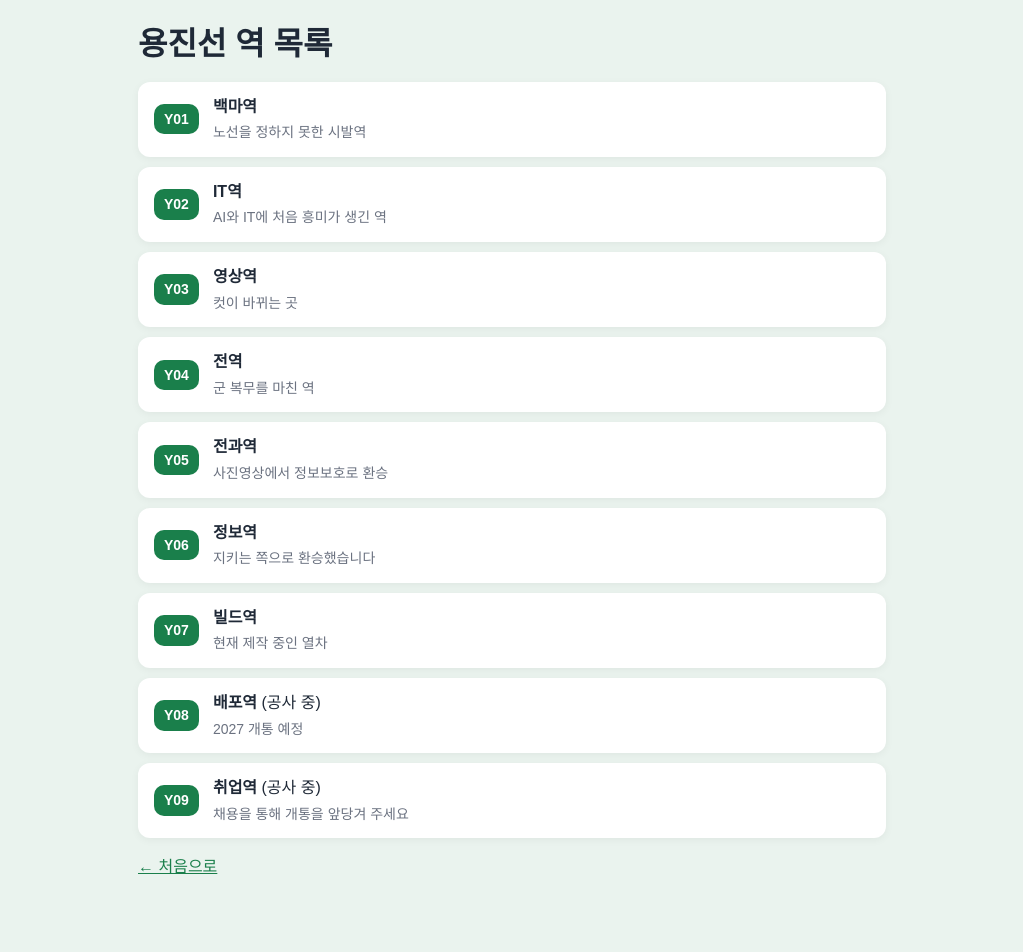
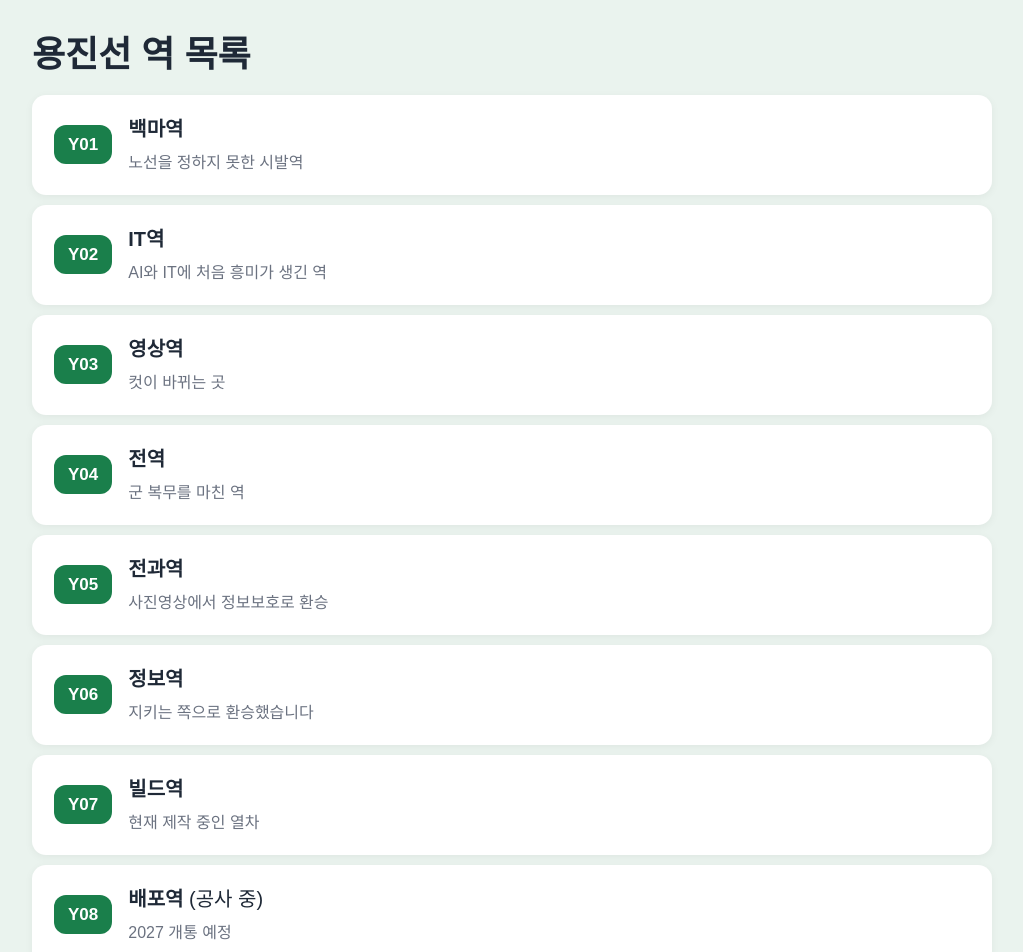
Before and after one commit to BLACKHEADHUB/yongjin-line, a Next.js app: page /stations in a window 1280 px wide. Shown: the top 952 px of the page, without its empty margins (128-1151 px from the left). Built offline with nearby package versions, Linux system fonts and the light colour scheme; no server answers; the database is empty.

Commit message:
화면 확대, 개찰구 연출 보강, 노선도 글자 겹침 수정

```diff
--- a/app/globals.css
+++ b/app/globals.css
@@ -1,101 +1,120 @@
 :root { --green: #1a7f4b; --dark: #0f5a35; --light: #35c27a; --soft: #e3f5ea; --orange: #ff7a1a; --ink: #1f2937; --muted: #6b7280; }
 * { box-sizing: border-box; }
-body { margin: 0; font-family: 'Apple SD Gothic Neo', 'Malgun Gothic', sans-serif; line-height: 1.6; color: var(--ink); background: #eaf3ee; }
+body { margin: 0; font-size: 18px; font-family: 'Apple SD Gothic Neo', 'Malgun Gothic', sans-serif; line-height: 1.6; color: var(--ink); background: #eaf3ee; }
 h1, h2, h3 { margin: 0 0 8px; line-height: 1.3; }
-h2 { font-size: 18px; color: var(--dark); }
-h3 { font-size: 15px; margin-top: 18px; color: var(--dark); }
+h2 { font-size: 24px; color: var(--dark); }
+h3 { font-size: 18px; margin-top: 18px; color: var(--dark); }
 a { color: var(--green); }
-.muted { color: var(--muted); font-size: 14px; }
-button { font: inherit; font-size: 14px; font-weight: bold; padding: 9px 18px; cursor: pointer; border: none; background: var(--green); color: #fff; border-radius: 999px; transition: background .15s, transform .15s; }
+.muted { color: var(--muted); font-size: 16px; }
+button { font: inherit; font-size: 16px; font-weight: bold; padding: 12px 24px; cursor: pointer; border: none; background: var(--green); color: #fff; border-radius: 999px; transition: background .15s, transform .15s; }
 button:hover { background: var(--dark); }
 button.sub { background: #fff; color: var(--green); border: 1px solid var(--green); }
 button.sub:hover { background: var(--soft); }
 
-.page, .platform, .ride { max-width: 780px; margin: 0 auto; padding: 24px 16px 48px; }
-.ride { max-width: 1100px; }
-.panel { background: #fff; border-radius: 16px; box-shadow: 0 2px 10px rgba(0, 0, 0, .06); padding: 20px 24px; margin: 0 0 16px; }
+.page, .platform, .ride { max-width: 1000px; margin: 0 auto; padding: 32px 20px 64px; }
+.ride { max-width: 1400px; }
+.panel { background: #fff; border-radius: 20px; box-shadow: 0 2px 12px rgba(0, 0, 0, .07); padding: 30px 34px; margin: 0 0 22px; }
 .panel p { margin: 6px 0; }
-.badge { display: inline-block; background: var(--soft); color: var(--dark); border-radius: 999px; padding: 2px 11px; margin: 3px 5px 3px 0; font-size: 13px; }
+.badge { display: inline-block; background: var(--soft); color: var(--dark); border-radius: 999px; padding: 4px 14px; margin: 4px 6px 4px 0; font-size: 15px; }
 
 /* ===== 첫 화면: 가로형 교통카드 ===== */
 .card-stage { perspective: 900px; padding: 8px 0 4px; }
-.idcard { position: relative; overflow: hidden; width: 100%; max-width: 560px; aspect-ratio: 1.6 / 1; margin: 0 auto; border-radius: 22px; padding: 22px 26px; color: #fff; display: flex; flex-direction: column; justify-content: space-between; background: linear-gradient(135deg, #0b4a2b 0%, #1a7f4b 52%, #3fd185 100%); box-shadow: 0 18px 36px rgba(15, 90, 53, .38), inset 0 0 0 1px rgba(255, 255, 255, .18); transition: transform .15s ease-out; will-change: transform; }
+.idcard { position: relative; overflow: hidden; width: 100%; max-width: 780px; aspect-ratio: 1.6 / 1; margin: 0 auto; border-radius: 28px; padding: 32px 38px; font-size: 20px; color: #fff; display: flex; flex-direction: column; justify-content: space-between; background: linear-gradient(135deg, #0b4a2b 0%, #1a7f4b 52%, #3fd185 100%); box-shadow: 0 18px 36px rgba(15, 90, 53, .38), inset 0 0 0 1px rgba(255, 255, 255, .18); transition: transform .15s ease-out; will-change: transform; }
 .idcard::before { content: ''; position: absolute; inset: 0; background: repeating-linear-gradient(115deg, rgba(255,255,255,.05) 0 2px, transparent 2px 14px); }
 .idcard::after { content: ''; position: absolute; right: -70px; bottom: -90px; width: 260px; height: 260px; border-radius: 50%; background: rgba(255, 255, 255, .09); }
 .shine { position: absolute; inset: 0; pointer-events: none; z-index: 2; background: radial-gradient(circle at var(--mx, 50%) var(--my, 50%), rgba(255, 255, 255, .28), transparent 45%); }
 .idcard > * { position: relative; z-index: 1; }
 .idcard .shine { position: absolute; }
 .idcard-top { display: flex; justify-content: space-between; align-items: center; font-weight: bold; letter-spacing: 1px; }
-.chip { display: inline-block; width: 40px; height: 29px; margin-right: 10px; vertical-align: middle; border-radius: 6px; background: linear-gradient(135deg, #f8e08a, #d3a93c); box-shadow: inset 0 0 0 1px rgba(0,0,0,.2); }
-.nfc { font-size: 20px; letter-spacing: -2px; opacity: .8; transform: rotate(0deg); }
-.idcard-mid { display: flex; gap: 20px; align-items: center; }
-.photo { flex: 0 0 auto; width: 98px; height: 122px; border-radius: 10px; border: 2px dashed rgba(255, 255, 255, .6); background: rgba(255, 255, 255, .13); display: flex; align-items: center; justify-content: center; font-size: 14px; overflow: hidden; }
+.chip { display: inline-block; width: 58px; height: 42px; margin-right: 10px; vertical-align: middle; border-radius: 6px; background: linear-gradient(135deg, #f8e08a, #d3a93c); box-shadow: inset 0 0 0 1px rgba(0,0,0,.2); }
+.nfc { font-size: 32px; letter-spacing: -2px; opacity: .8; transform: rotate(0deg); }
+.idcard-mid { display: flex; gap: 30px; align-items: center; }
+.photo { flex: 0 0 auto; width: 150px; height: 188px; border-radius: 14px; border: 2px dashed rgba(255, 255, 255, .6); background: rgba(255, 255, 255, .13); display: flex; align-items: center; justify-content: center; font-size: 14px; overflow: hidden; }
 .photo img { width: 100%; height: 100%; object-fit: cover; }
-.idcard h1 { font-size: 32px; margin: 0 0 4px; letter-spacing: 2px; text-shadow: 0 2px 4px rgba(0,0,0,.25); }
-.idcard-info div { font-size: 15px; opacity: .95; }
+.idcard h1 { font-size: 50px; margin: 0 0 4px; letter-spacing: 2px; text-shadow: 0 2px 4px rgba(0,0,0,.25); }
+.idcard-info div { font-size: 22px; opacity: .95; }
 .idcard-info .role { margin-top: 4px; font-weight: bold; }
-.idcard-info .talents { font-size: 13px; opacity: .85; }
-.idcard-bottom { display: flex; justify-content: space-between; font-size: 12px; opacity: .9; letter-spacing: .5px; }
+.idcard-info .talents { font-size: 17px; opacity: .85; }
+.idcard-bottom { display: flex; justify-content: space-between; font-size: 16px; opacity: .9; letter-spacing: .5px; }
 
-.board { position: relative; overflow: hidden; display: block; width: 100%; max-width: 560px; margin: 22px auto; padding: 19px; font-size: 21px; border-radius: 16px; background: var(--orange); box-shadow: 0 8px 18px rgba(255, 122, 26, .45); animation: pulse 1.8s ease-in-out infinite; }
+.board { position: relative; overflow: hidden; display: block; width: 100%; max-width: 780px; margin: 30px auto; padding: 28px; font-size: 30px; border-radius: 22px; background: var(--orange); box-shadow: 0 8px 18px rgba(255, 122, 26, .45); animation: pulse 1.8s ease-in-out infinite; }
 .board:hover { background: #e8650a; }
 .board::after { content: ''; position: absolute; top: 0; left: -60%; width: 40%; height: 100%; background: linear-gradient(100deg, transparent, rgba(255,255,255,.45), transparent); animation: sweep 2.8s ease-in-out infinite; }
 @keyframes pulse { 0%, 100% { transform: scale(1); } 50% { transform: scale(1.03); } }
 @keyframes sweep { 0% { left: -60%; } 55%, 100% { left: 130%; } }
 
-.skill-grid { display: grid; grid-template-columns: repeat(auto-fit, minmax(220px, 1fr)); gap: 14px; }
-.skill-group strong { display: block; font-size: 14px; color: var(--dark); margin-bottom: 2px; }
-.proj-list { display: grid; grid-template-columns: repeat(auto-fit, minmax(260px, 1fr)); gap: 14px; }
-.proj { border: 1px solid #dfe8e2; border-radius: 12px; padding: 14px 16px; background: #fafdfb; }
-.proj-tag { display: inline-block; font-size: 12px; color: #fff; background: var(--green); border-radius: 6px; padding: 0 8px; margin-bottom: 4px; }
-.proj strong { display: block; }
-.proj p { font-size: 14px; color: #374151; }
-.proj-links { margin-top: 8px; display: flex; gap: 14px; flex-wrap: wrap; font-size: 14px; }
-.contact { display: flex; gap: 20px; flex-wrap: wrap; justify-content: center; }
+.skill-grid { display: grid; grid-template-columns: repeat(auto-fit, minmax(260px, 1fr)); gap: 20px; }
+.skill-group strong { display: block; font-size: 17px; color: var(--dark); margin-bottom: 2px; }
+.proj-list { display: grid; grid-template-columns: repeat(auto-fit, minmax(300px, 1fr)); gap: 20px; }
+.proj { border: 1px solid #dfe8e2; border-radius: 16px; padding: 20px 22px; background: #fafdfb; }
+.proj-tag { display: inline-block; font-size: 14px; color: #fff; background: var(--green); border-radius: 6px; padding: 0 8px; margin-bottom: 4px; }
+.proj strong { display: block; font-size: 20px; }
+.proj p { font-size: 16px; color: #374151; }
+.proj-links { margin-top: 10px; display: flex; gap: 18px; flex-wrap: wrap; font-size: 16px; }
+.contact { font-size: 20px; display: flex; gap: 28px; flex-wrap: wrap; justify-content: center; }
 
-/* ===== 개찰구 ===== */
-.gate { position: relative; min-height: 100vh; overflow: hidden; text-align: center; padding: 18px 16px 24px; color: #e5e7eb; background: radial-gradient(ellipse at 50% -10%, #3a4a58 0%, #1b222b 55%, #11161c 100%); display: flex; flex-direction: column; align-items: center; transition: transform .7s ease-in, opacity .7s ease-in; }
-.gate::before { content: ''; position: absolute; top: 0; left: 8%; right: 8%; height: 6px; background: #f5f5dc; box-shadow: 0 0 40px 14px rgba(255, 244, 200, .4); border-radius: 4px; animation: flicker 5s infinite; }
+/* ===== 개찰구: 역사 천장 조명, 전광판, 유리문 개찰구, 바닥 타일 ===== */
+.gate { position: relative; min-height: 100vh; overflow: hidden; text-align: center; padding: 0 16px 24px; color: #e5e7eb; background: linear-gradient(#2b333d 0%, #1b222b 45%, #11161c 100%); display: flex; flex-direction: column; align-items: center; transition: transform .8s ease-in, opacity .8s ease-in; }
+.gate::before { content: ''; position: absolute; top: 0; left: 6%; right: 6%; height: 8px; background: #f8f5dc; box-shadow: 0 0 60px 20px rgba(255, 244, 200, .45); border-radius: 4px; animation: flicker 6s infinite; }
 @keyframes flicker { 0%, 92%, 100% { opacity: 1; } 94% { opacity: .5; } 96% { opacity: 1; } 97% { opacity: .6; } }
-.gate.leaving { transform: scale(1.7); opacity: 0; }
-.gate-skip, .gate-sound { position: absolute; top: 16px; background: rgba(255, 255, 255, .12); color: #fff; z-index: 5; }
-.gate-skip { right: 16px; }
-.gate-sound { left: 16px; padding: 9px 14px; }
-.gate-sign { margin-top: 34px; background: #1a7f4b; color: #fff; padding: 8px 24px; border-radius: 8px; font-weight: bold; letter-spacing: 2px; box-shadow: 0 6px 16px rgba(0,0,0,.4); }
-.gate-hall { margin: 40px 0 70px; transform: scale(1.35); transform-origin: top center; }
-.gate-arrow { width: 54px; height: 54px; margin: 0 auto 8px; border-radius: 50%; font-size: 30px; font-weight: bold; line-height: 54px; color: #fff; background: #d62828; box-shadow: 0 0 18px #d62828; transition: background .3s, box-shadow .3s; }
-.gate-arrow.go { background: #22c55e; box-shadow: 0 0 26px #22c55e; animation: bounce .6s ease-in-out infinite alternate; }
-@keyframes bounce { to { transform: translateY(6px); } }
-.gate-body { display: flex; align-items: flex-end; justify-content: center; }
-.gate-post { width: 110px; min-height: 150px; background: linear-gradient(90deg, #4b5563, #9ca3af 45%, #4b5563); border-radius: 12px 12px 4px 4px; padding: 10px; display: flex; flex-direction: column; justify-content: flex-start; }
-.gate-reader { transform: rotate(-18deg); background: #1f2937; border-radius: 10px; padding: 8px; box-shadow: 0 0 0 2px #374151; transition: box-shadow .2s; }
-.gate.near .gate-reader { box-shadow: 0 0 0 3px #22c55e, 0 0 24px #22c55e; }
-.gate-screen { background: #0b1220; color: #6ee7a0; min-height: 56px; border-radius: 6px; padding: 6px 4px; font-weight: bold; font-size: 13px; display: flex; flex-direction: column; justify-content: center; }
-.gate-screen small { font-weight: normal; font-size: 10px; }
-.gate-reader.ok .gate-screen { background: #16a34a; color: #fff; animation: flash .5s; }
-@keyframes flash { 0% { filter: brightness(2.2); } 100% { filter: brightness(1); } }
-.gate-pad { margin-top: 6px; height: 16px; border-radius: 4px; background: repeating-linear-gradient(90deg, #22c55e 0 6px, #14532d 6px 12px); opacity: .8; }
-.gate-lane { width: 150px; height: 90px; position: relative; background: linear-gradient(#0e141b, #1b222b); border-bottom: 4px solid #374151; }
-.gate-flap { position: absolute; bottom: 20px; width: 70px; height: 12px; border-radius: 6px; background: linear-gradient(#9ca3af, #4b5563); transition: transform .7s cubic-bezier(.5, 0, .2, 1); }
-.gate-flap.left { left: 0; transform-origin: left center; }
-.gate-flap.right { right: 0; transform-origin: right center; }
-.gate.open .gate-flap.left, .gate.leaving .gate-flap.left { transform: translateX(-60px) scaleX(.3); }
-.gate.open .gate-flap.right, .gate.leaving .gate-flap.right { transform: translateX(60px) scaleX(.3); }
-.gate.tapped .gate-body { animation: shake .25s; }
-@keyframes shake { 25% { transform: translateX(-3px); } 75% { transform: translateX(3px); } }
-.gate-text { margin: 18px 0 0; font-weight: bold; min-height: 24px; }
-.tapcard { position: relative; width: 250px; height: 156px; margin-top: 28px; padding: 14px 16px; text-align: left; border-radius: 16px; color: #fff; cursor: grab; touch-action: none; user-select: none; background: linear-gradient(135deg, #0b4a2b, #1a7f4b 55%, #3fd185); box-shadow: 0 12px 24px rgba(0, 0, 0, .5); display: flex; flex-direction: column; justify-content: space-between; z-index: 4; animation: bob 2.4s ease-in-out infinite; }
+.gate.leaving { transform: scale(2.2); opacity: 0; }
+.gate-skip, .gate-sound { position: absolute; top: 18px; background: rgba(255, 255, 255, .14); color: #fff; z-index: 6; }
+.gate-skip { right: 18px; }
+.gate-sound { left: 18px; padding: 12px 18px; }
+.gate-ceiling { margin-top: 40px; display: flex; flex-direction: column; align-items: center; gap: 12px; z-index: 3; }
+.gate-sign { background: #1a7f4b; color: #fff; padding: 12px 40px; border-radius: 10px; font-weight: bold; font-size: 24px; letter-spacing: 3px; box-shadow: 0 8px 20px rgba(0,0,0,.5), inset 0 0 0 2px rgba(255,255,255,.25); }
+.gate-board { min-width: 420px; max-width: 90vw; background: #080b10; color: #ffb02e; font-family: 'Courier New', monospace; font-weight: bold; font-size: 20px; padding: 10px 24px; border-radius: 6px; border: 3px solid #2d3640; box-shadow: 0 0 18px rgba(255, 176, 46, .25); text-shadow: 0 0 8px rgba(255, 176, 46, .8); overflow: hidden; }
+.gate-board span { display: inline-block; animation: ticker .6s ease-out; }
+@keyframes ticker { from { transform: translateY(100%); opacity: 0; } to { transform: none; opacity: 1; } }
+.gate-hall { margin: 50px 0 120px; transform: scale(1.5); transform-origin: top center; z-index: 2; }
+.gate-machine { display: flex; align-items: flex-end; justify-content: center; filter: drop-shadow(0 20px 18px rgba(0,0,0,.55)); }
+.gate-post { position: relative; width: 130px; height: 230px; padding: 12px; border-radius: 14px 14px 6px 6px; background: linear-gradient(90deg, #3b4450, #aab3bd 30%, #e5e9ee 48%, #8e98a4 70%, #3b4450); box-shadow: inset 0 -10px 16px rgba(0,0,0,.35); }
+.gate-post::before { content: ''; position: absolute; top: 0; left: 0; right: 0; height: 26px; border-radius: 14px 14px 0 0; background: linear-gradient(#59636f, #2f3640); }
+.lamp { position: absolute; top: 8px; left: 50%; margin-left: -9px; width: 18px; height: 18px; border-radius: 50%; background: #d62828; box-shadow: 0 0 14px 3px #d62828; transition: background .3s, box-shadow .3s; z-index: 1; }
+.lamp.go { background: #22c55e; box-shadow: 0 0 16px 4px #22c55e; }
+.gate-reader { position: relative; margin-top: 34px; transform: rotate(-16deg); background: #1b222b; border-radius: 12px; padding: 9px; box-shadow: 0 0 0 3px #3a444f, 0 6px 10px rgba(0,0,0,.5); transition: box-shadow .2s; }
+.gate.near .gate-reader { box-shadow: 0 0 0 3px #22c55e, 0 0 30px 6px #22c55e; }
+.gate-screen { background: #07101c; color: #6ee7a0; min-height: 64px; border-radius: 7px; padding: 8px 5px; font-weight: bold; font-size: 14px; display: flex; flex-direction: column; justify-content: center; text-shadow: 0 0 6px currentColor; }
+.gate-screen small { font-weight: normal; font-size: 10.5px; }
+.gate-reader.ok .gate-screen { background: #15a34a; color: #fff; animation: flash .6s; }
+@keyframes flash { 0% { filter: brightness(2.6); } 100% { filter: brightness(1); } }
+.gate-pad { margin-top: 7px; height: 22px; border-radius: 6px; background: #0e2418; position: relative; overflow: hidden; }
+.gate-pad span { position: absolute; inset: 4px; border-radius: 4px; background: repeating-linear-gradient(90deg, #22c55e 0 7px, #0f4d2a 7px 14px); opacity: .9; animation: scan 1.4s linear infinite; }
+@keyframes scan { to { background-position: 14px 0; } }
+.gate-lane { position: relative; width: 220px; height: 130px; overflow: hidden; background: linear-gradient(#0c1218, #19212a); border-bottom: 6px solid #3a444f; }
+.gate-arrow { position: absolute; top: 8px; left: 50%; margin-left: -22px; width: 44px; height: 44px; border-radius: 50%; font-size: 26px; font-weight: bold; line-height: 44px; color: #fff; background: #d62828; box-shadow: 0 0 16px #d62828; z-index: 3; transition: background .3s, box-shadow .3s; }
+.gate-arrow.go { background: #22c55e; box-shadow: 0 0 22px #22c55e; animation: bounce .6s ease-in-out infinite alternate; }
+@keyframes bounce { to { transform: translateY(8px); } }
+.glass { position: absolute; bottom: 0; width: 50%; height: 78px; background: linear-gradient(rgba(150, 210, 255, .5), rgba(90, 160, 230, .28)); border: 2px solid rgba(220, 240, 255, .75); box-shadow: inset 0 0 12px rgba(255,255,255,.35); transition: transform .8s cubic-bezier(.5, 0, .2, 1), opacity .8s; z-index: 2; }
+.glass.left { left: 0; border-radius: 4px 0 0 0; }
+.glass.right { right: 0; border-radius: 0 4px 0 0; }
+.glass::after { content: ''; position: absolute; top: 0; bottom: 0; left: 18%; width: 10px; background: rgba(255,255,255,.35); transform: skewX(-20deg); }
+.gate.open .glass.left, .gate.leaving .glass.left { transform: translateX(-102%); opacity: .25; }
+.gate.open .glass.right, .gate.leaving .glass.right { transform: translateX(102%); opacity: .25; }
+.lane-glow { position: absolute; left: 0; right: 0; bottom: 0; height: 40px; background: linear-gradient(transparent, rgba(34, 197, 94, 0)); transition: background .6s; }
+.gate.open .lane-glow, .gate.leaving .lane-glow { background: linear-gradient(transparent, rgba(34, 197, 94, .55)); }
+.gate.tapped .gate-machine { animation: shake .3s; }
+@keyframes shake { 20% { transform: translateX(-4px); } 60% { transform: translateX(4px); } }
+.gate-floor { position: absolute; left: 0; right: 0; bottom: 0; height: 36%; z-index: 0; background: linear-gradient(#202833, #0e1318); transform-origin: top; }
+.gate-floor::before { content: ''; position: absolute; inset: 0; background: repeating-linear-gradient(90deg, rgba(255,255,255,.07) 0 2px, transparent 2px 120px), repeating-linear-gradient(0deg, rgba(255,255,255,.06) 0 2px, transparent 2px 70px); }
+.gate-floor::after { content: ''; position: absolute; top: 0; left: 0; right: 0; height: 10px; background: repeating-linear-gradient(90deg, #f5c518 0 40px, #1b222b 40px 80px); opacity: .85; }
+.gate-text { position: relative; z-index: 3; margin: 0; font-size: 22px; font-weight: bold; min-height: 30px; text-shadow: 0 2px 6px #000; }
+.tapcard { position: relative; width: 320px; height: 200px; margin-top: 26px; padding: 20px 22px; text-align: left; border-radius: 20px; color: #fff; cursor: grab; touch-action: none; user-select: none; background: linear-gradient(135deg, #0b4a2b, #1a7f4b 55%, #3fd185); box-shadow: 0 16px 32px rgba(0, 0, 0, .55), inset 0 0 0 1px rgba(255,255,255,.2); display: flex; flex-direction: column; justify-content: space-between; z-index: 5; animation: bob 2.4s ease-in-out infinite; }
+.tapcard strong { font-size: 22px; }
 .tapcard.dragging { cursor: grabbing; animation: none; }
 .tapcard.done { animation: none; opacity: 0; transition-delay: .9s; }
-.tc-chip { width: 36px; height: 26px; border-radius: 5px; background: linear-gradient(135deg, #f8e08a, #d3a93c); }
-.tc-owner { font-size: 14px; opacity: .95; }
-@keyframes bob { 50% { margin-top: 20px; } }
+.tc-chip { width: 52px; height: 38px; border-radius: 7px; background: linear-gradient(135deg, #f8e08a, #d3a93c); }
+.tc-owner { font-size: 18px; opacity: .95; }
+@keyframes bob { 50% { margin-top: 38px; } }
+.gate-flash { position: fixed; inset: 0; background: #fff; opacity: 0; pointer-events: none; z-index: 9; }
+.gate.tapped .gate-flash { animation: flashbang .5s ease-out; }
+@keyframes flashbang { 0% { opacity: .55; } 100% { opacity: 0; } }
 
 /* ===== 노선도 ===== */
 .topbar { display: flex; align-items: center; gap: 12px; flex-wrap: wrap; margin-bottom: 14px; }
 .topbar-right { margin-left: auto; display: flex; gap: 8px; }
 .map-scroll { overflow-x: auto; background: #fff; border-radius: 16px; box-shadow: 0 2px 10px rgba(0,0,0,.06); padding: 6px 4px; }
-.subway { display: block; width: 100%; min-width: 880px; height: auto; }
+.subway { display: block; width: 100%; min-width: 1100px; height: auto; }
 .route { fill: none; stroke-width: 16; stroke-linecap: round; stroke-linejoin: round; }
 .route.before { stroke: #9aa5b1; }
 .route.after { stroke: var(--green); }
@@ -108,44 +127,56 @@
 .st.sel .dot { fill: var(--orange); }
 .st .ring { fill: #fff; stroke: #1f2937; stroke-width: 4; }
 .st.cons .dot { stroke: #b9bfc6; stroke-dasharray: 5 4; }
-.st .nm { font-size: 22px; font-weight: bold; fill: #1f2937; }
-.st .cd { font-size: 14px; fill: #6b7280; }
+.st .nm { font-size: 26px; font-weight: bold; fill: #1f2937; }
+.st .cd { font-size: 16px; fill: #6b7280; }
 .st.cons .nm { fill: #9ca3af; }
 .pulse { fill: none; stroke: var(--orange); stroke-width: 3; transform-box: fill-box; transform-origin: center; animation: ping 1.3s ease-out infinite; }
 @keyframes ping { from { transform: scale(1); opacity: 1; } to { transform: scale(2.6); opacity: 0; } }
 .train rect:first-child { fill: var(--orange); stroke: #fff; stroke-width: 2; }
 .train .win { fill: #fff3d6; }
 .chips { display: flex; gap: 8px; flex-wrap: wrap; margin: 14px 0; }
-.chip-btn { background: #fff; color: var(--dark); border: 1px solid #c8dccf; font-weight: normal; padding: 6px 12px; }
+.chip-btn { background: #fff; color: var(--dark); border: 1px solid #c8dccf; font-weight: normal; padding: 9px 18px; font-size: 17px; }
 .chip-btn:hover { background: var(--soft); }
 .chip-btn.on, .chip-btn.on:hover { background: var(--green); color: #fff; border-color: var(--green); }
-.station-panel { min-height: 120px; }
+.station-panel { min-height: 160px; font-size: 19px; }
 .st-head { display: flex; align-items: center; gap: 14px; margin-bottom: 8px; }
 .st-head h1, .st-head h2 { margin: 0; }
 .st-head > a { margin-left: auto; }
-.st-no { display: inline-block; flex: 0 0 auto; background: var(--green); color: #fff; font-weight: bold; border-radius: 10px; padding: 4px 10px; font-size: 14px; }
+.st-no { display: inline-block; flex: 0 0 auto; background: var(--green); color: #fff; font-weight: bold; border-radius: 12px; padding: 6px 14px; font-size: 17px; }
 .station-body p { margin: 8px 0; }
-.media-list { display: grid; grid-template-columns: repeat(auto-fit, minmax(240px, 1fr)); gap: 12px; }
+.media-list { display: grid; grid-template-columns: repeat(auto-fit, minmax(320px, 1fr)); gap: 16px; }
 .media { margin: 0; }
 .media img, .media video { width: 100%; border-radius: 10px; display: block; }
-.media figcaption { font-size: 13px; color: var(--muted); margin-top: 4px; }
+.media figcaption { font-size: 15px; color: var(--muted); margin-top: 4px; }
 .yt { position: relative; padding-top: 56.25%; }
 .yt iframe { position: absolute; inset: 0; width: 100%; height: 100%; border: 0; border-radius: 10px; }
 .facilities { list-style: none; margin: 0; padding: 0; }
-.facilities li { display: flex; justify-content: space-between; border-bottom: 1px solid #eef2ef; padding: 4px 0; font-size: 14px; }
+.facilities li { display: flex; justify-content: space-between; border-bottom: 1px solid #eef2ef; padding: 8px 0; font-size: 17px; }
 .station-list { list-style: none; margin: 16px 0; padding: 0; display: grid; gap: 10px; }
-.station-list a { display: flex; align-items: center; gap: 14px; background: #fff; border-radius: 12px; padding: 12px 16px; text-decoration: none; color: var(--ink); box-shadow: 0 2px 8px rgba(0,0,0,.05); }
+.station-list a { display: flex; align-items: center; gap: 16px; background: #fff; border-radius: 14px; padding: 18px 22px; font-size: 20px; text-decoration: none; color: var(--ink); box-shadow: 0 2px 8px rgba(0,0,0,.05); }
 .station-list a:hover { background: var(--soft); }
 
+@media (max-width: 900px) {
+  .idcard { font-size: 16px; padding: 24px 26px; }
+  .idcard h1 { font-size: 38px; }
+  .idcard-info div { font-size: 18px; }
+  .photo { width: 112px; height: 140px; }
+  .gate-hall { transform: scale(1.15); margin-bottom: 70px; }
+}
 @media (max-width: 560px) {
-  .idcard { aspect-ratio: auto; gap: 18px; padding: 20px; }
+  body { font-size: 17px; }
+  .idcard { aspect-ratio: auto; gap: 22px; padding: 22px; }
   .idcard-mid { flex-direction: column; align-items: flex-start; }
-  .idcard h1 { font-size: 28px; }
-  .gate-post { width: 90px; }
-  .gate-lane { width: 120px; }
+  .idcard h1 { font-size: 34px; }
+  .board { font-size: 24px; padding: 22px; }
+  .panel { padding: 22px 20px; }
+  .gate-hall { transform: scale(.85); margin: 30px 0 40px; }
+  .gate-board { min-width: 0; font-size: 15px; }
+  .gate-sign { font-size: 18px; padding: 10px 24px; }
+  .tapcard { width: 270px; height: 170px; }
   .st-head { flex-wrap: wrap; }
 }
 @media (prefers-reduced-motion: reduce) {
-  .board, .board::after, .tapcard, .pulse, .gate::before, .gate-arrow.go { animation: none; }
+  .board, .board::after, .tapcard, .pulse, .gate::before, .gate-arrow.go, .gate-pad span { animation: none; }
   .route.solid { animation: none; stroke-dashoffset: 0; }
 }
--- a/components/SubwayMap.jsx
+++ b/components/SubwayMap.jsx
@@ -83,7 +83,7 @@
           const transfer = s.line === 'transfer';
           const above = s.label !== 'below';
           const ny = above ? s.y - 36 : s.y + 42;
-          const cy = above ? ny - 20 : ny + 20;
+          const cy = above ? ny - 32 : ny + 24;
           const sel = selectedId === s.id;
           return (
             <g
--- a/data/portfolio.js
+++ b/data/portfolio.js
@@ -259,7 +259,7 @@
     line: 'after',
     x: 1330,
     y: 340,
-    label: 'above',
+    label: 'below',
     status: 'construction',
     story: ['아직 개통되지 않은 역입니다. 채용을 통해 개통을 앞당겨 주세요.'],
     tags: [],
```
Also changed, not shown: components/Gate.jsx (+19 -9 lines), components/audio.js (+8 -0 lines).
